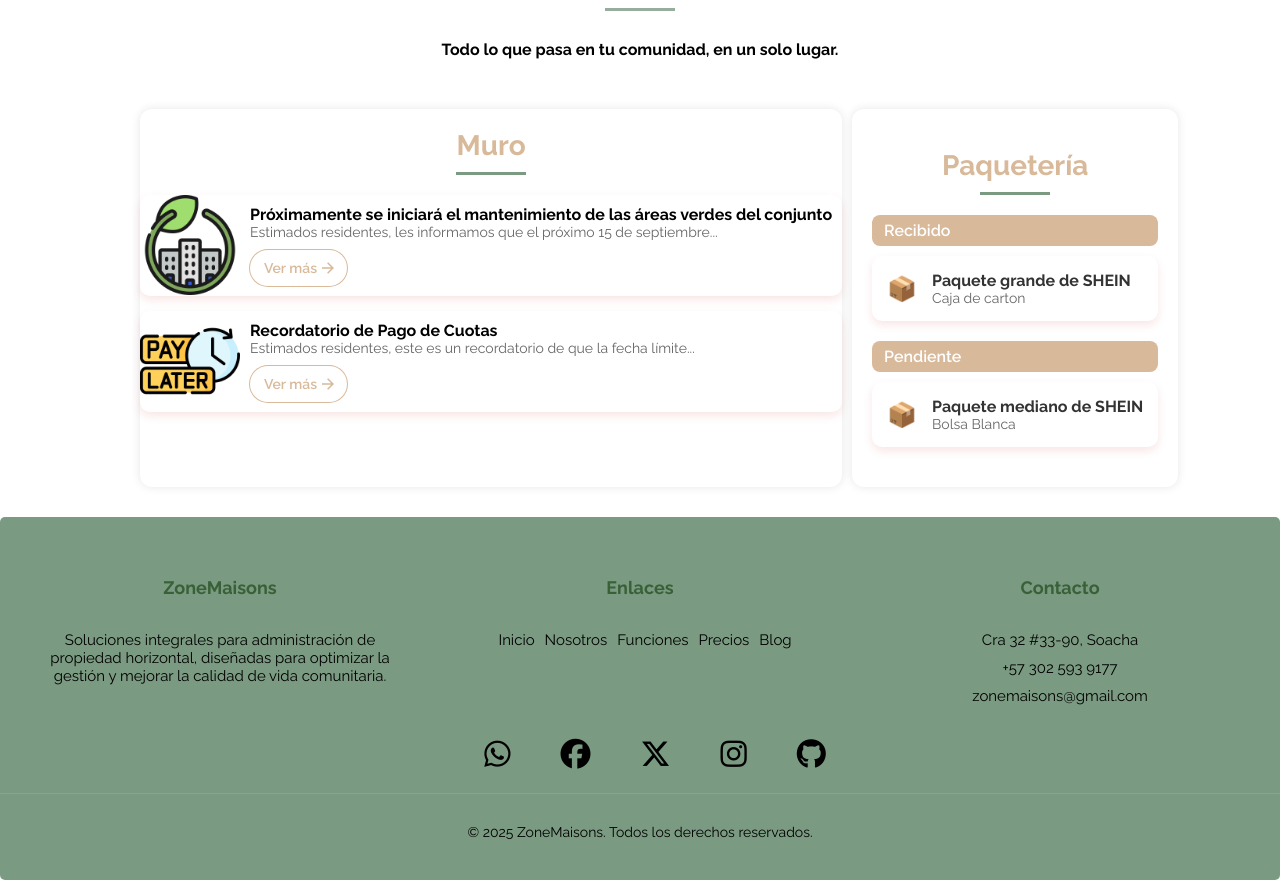
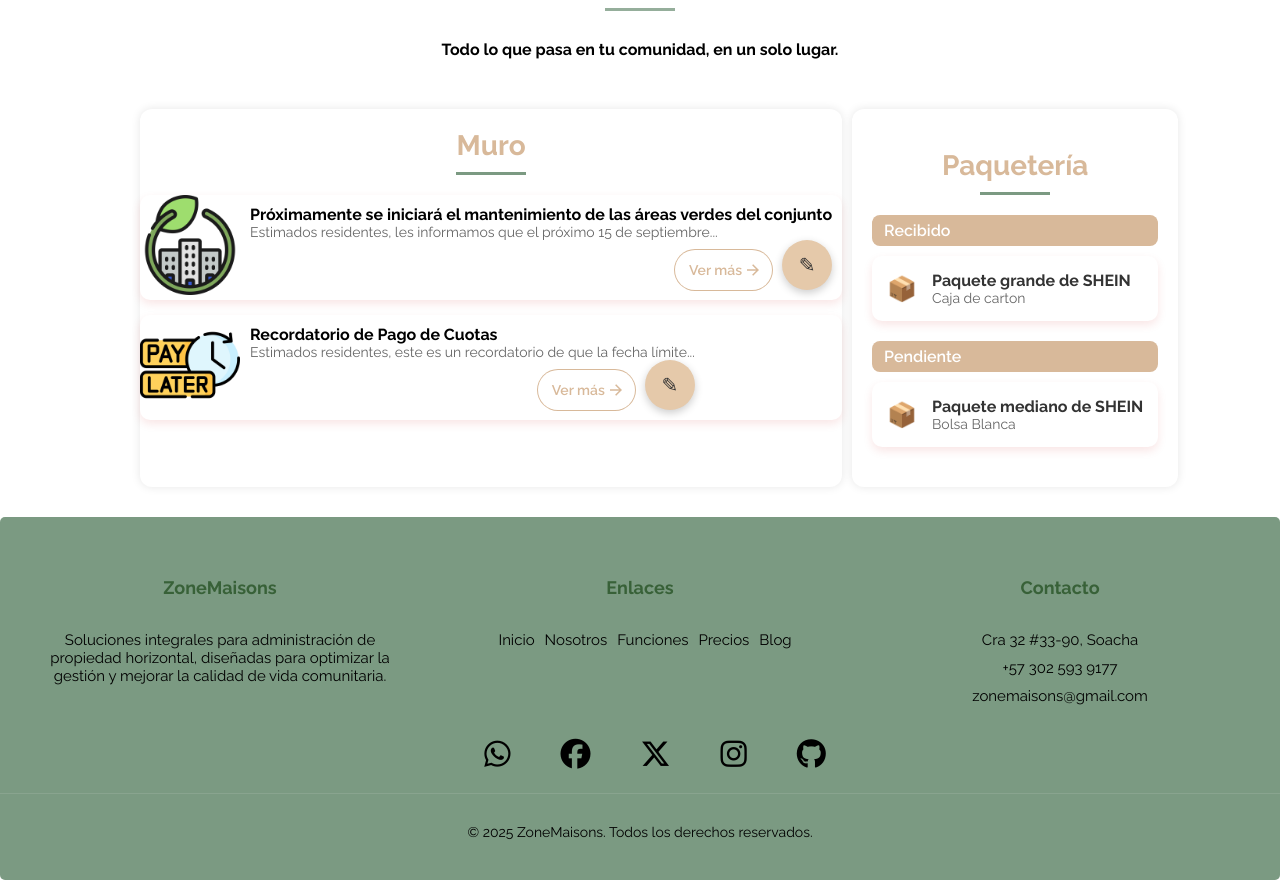
Before and after one commit to 4lecky/ZoneMaison2025, a PHP site: page /views/novedades.php in a window 1280 px wide. Shown: the part 288-1168 px from the top of the page. Run offline with PHP 8.4, Linux system fonts and the light colour scheme; some libraries are stand-ins or nearby versions.

Commit message:
cambio html (Asly)

```diff
--- a/assets/Css/ComunicaciondeNovedades/novedades.css
+++ b/assets/Css/ComunicaciondeNovedades/novedades.css
@@ -158,6 +158,23 @@ h2 {
         color: #666;
       }
 
+
+    /* boton editar   */
+      .round-button {
+    width: 50px;
+    height: 50px;
+    border-radius: 50%;
+    display: flex;
+    justify-content: center;
+    align-items: center;
+    background-color: #e5c9aa;
+    color: #333;
+    text-decoration: none;
+    font-size: 20px;
+    box-shadow: 0 3px 8px rgba(0,0,0,0.2);
+    transition: all 0.3s ease;
+}
+
      /* Botón animado - Más pequeño */
     .animated-button {
       position: relative;
--- a/views/novedades.php
+++ b/views/novedades.php
@@ -35,7 +35,7 @@ require_once "./Layout/header.php"
 </section>
 </div>
 <!--muro-->
-  <div class="container-muro">
+  <section class="container-muro">
     <section class="muro">
         <h3>Muro</h3>
         <div class="tarjeta">
@@ -44,6 +44,7 @@ require_once "./Layout/header.php"
                 <h4>Próximamente se iniciará el mantenimiento de las áreas verdes del conjunto</h4>
                 <p>Estimados residentes, les informamos que el próximo 15 de septiembre...</p>
 
+                <div style="display: flex; justify-content: right; gap: 10px;">
 <!-- Botón moderno -->
     <button class="animated-button">
       <svg viewBox="0 0 24 24" class="arr-2" xmlns="http://www.w3.org/2000/svg">
@@ -55,15 +56,23 @@ require_once "./Layout/header.php"
         <path d="M16.1716 10.9999L10.8076 5.63589L12.2218 4.22168L20 11.9999L12.2218 19.778L10.8076 18.3638L16.1716 12.9999H4V10.9999H16.1716Z"/>
       </svg>
     </button>
-
+<div class="buttons">
+        <a href="#" class="round-button edit-button">
+        <span>✎</span>
+        </a>
+    </div>
+  </div>
   </div>
 </div>
 
         <div class="tarjeta">
             <img src="../assets/img/pay.png" alt="Pago de cuotas">
             <div class="contenido">
+
                 <h4>Recordatorio de Pago de Cuotas</h4>
                 <p>Estimados residentes, este es un recordatorio de que la fecha límite...</p>
+
+   <div style="display: flex; justify-content: right; gap: 10px;">
 
 
     <!-- Botón moderno -->
@@ -77,8 +86,13 @@ require_once "./Layout/header.php"
         <path d="M16.1716 10.9999L10.8076 5.63589L12.2218 4.22168L20 11.9999L12.2218 19.778L10.8076 18.3638L16.1716 12.9999H4V10.9999H16.1716Z"/>
       </svg>
     </button>
+<div class="buttons">
+        <a href="#" class="round-button edit-button">
+        <span>✎</span>
+        </a>
+    </div>
+  </div>
 
-  </div>
 </div>
 </section>
 
```
Also changed, not shown: assets/Css/ComunicaciondeNovedades/muro.css (+2 -55 lines), views/muro.php (+1 -6 lines).
